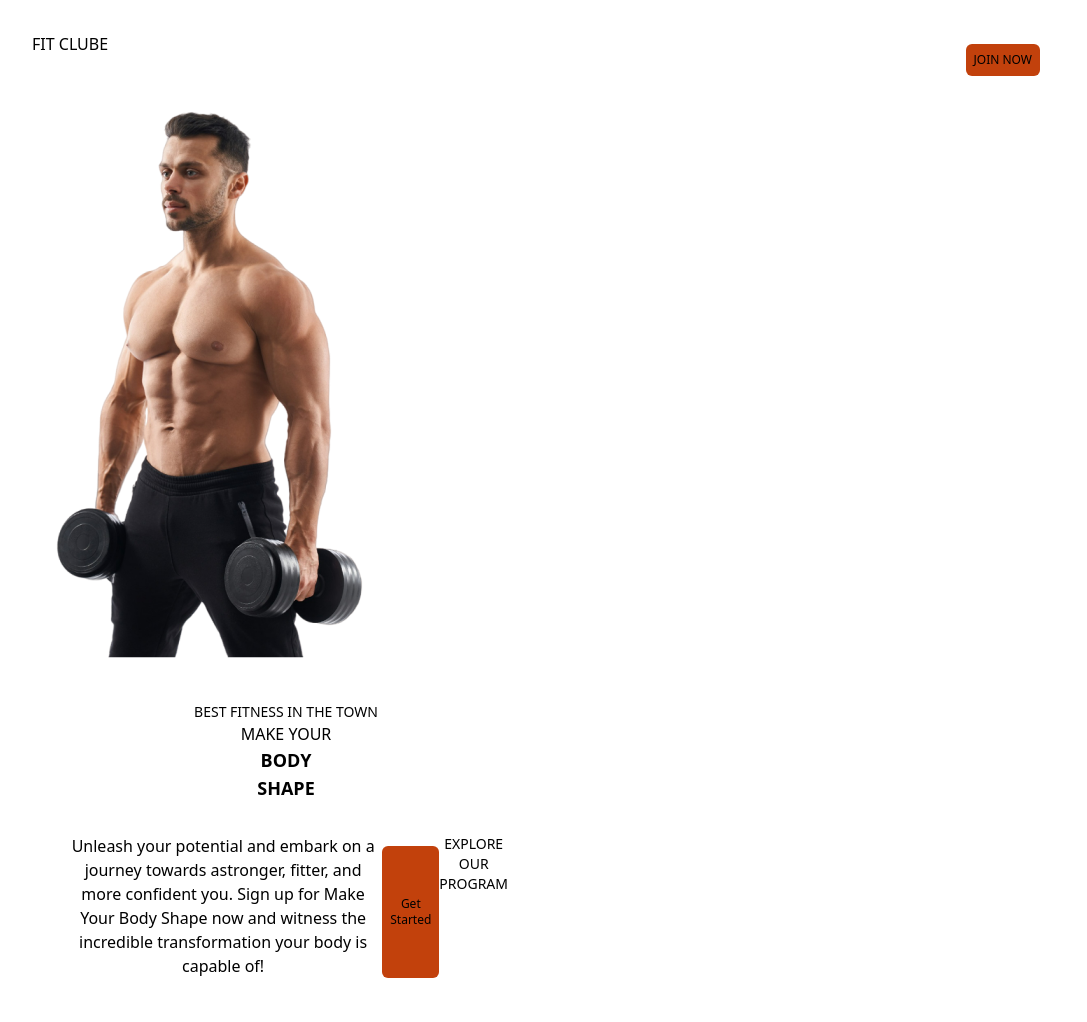
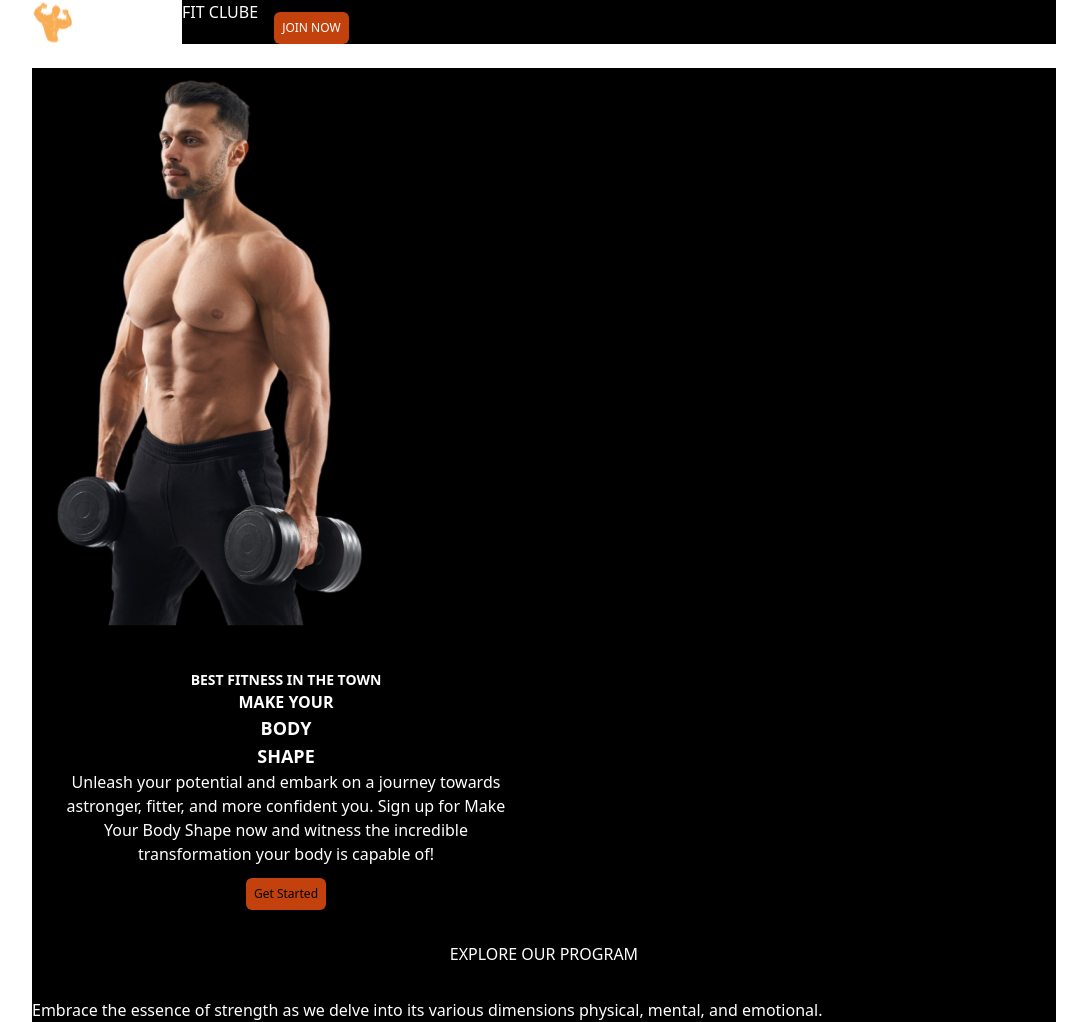
Before and after one commit to Rafaelteppa/prova, a Next.js app: page / in a window 1280 px wide. Shown: the whole page, without its empty margins (96-1183 px from the left). Built offline with nearby package versions, Linux system fonts and the light colour scheme.

Commit message:
fx: meio

```diff
--- a/app/components/Banner.tsx
+++ b/app/components/Banner.tsx
@@ -1,40 +1,33 @@
 export default function Banner(){
     return(
-        <div className="mt-6 gap-2 grid grid-cols-2 ">
-      <div className="">
+        <div className="mt-6 gap-2 grid grid-cols-2 bg-black">
+      <div className="bg-black">
                  <a href="">
                  <img src="/img/homem.png" alt="" />
                  </a>
 
-        <div className="mt-3 p-8 text-orange bg-orange">
-        <h2 className="text-sm">BEST FITNESS IN THE TOWN</h2>
-        <h3 className="text-base">MAKE YOUR</h3>
-        <h4 className="text-lg font-bold">BODY</h4>
-        <h5 className="text-lg font-bold">SHAPE</h5>
+        <div className="mt-3 p-8 bg-black">
+        <h2 className="text-sm font-bold text-white">BEST FITNESS IN THE TOWN</h2>
+        <h3 className="text-base font-bold text-white">MAKE YOUR</h3>
+        <h4 className="text-lg font-bold text-white ">BODY</h4>
+        <h5 className="text-lg font-bold text-white">SHAPE</h5>
 
-        <div className="md:flex justify-between lg:mt-8 text-center">
+        <div className="md:flex justify-text  text-center text-white">
         <p>
         Unleash your potential and embark on a journey towards astronger, fitter, and more confident you. Sign up for Make
         Your Body Shape now and witness the incredible transformation your body is capable of!
         </p>
+        </div>
 
         <button
-        className="bg-orange-700 rounded-md  text-xs text-center p-2 mt-3">
+        className="bg-orange-700 rounded-md  text-xs text-center p-2 mt-3 margin-text">
         Get Started
 
         </button>
-
-
-
-         <div>
-        <h2 className="text-sm">EXPLORE OUR PROGRAM</h2>
-
         </div>
-
 
         </div>
         </div>
-        </div>
-        </div>
+
     )
 }
--- a/app/components/Header.tsx
+++ b/app/components/Header.tsx
@@ -2,15 +2,16 @@
 
 export default function Header() {
   return (
-    <div className="md:flex justify-between lg:mt-8 text-center">
+    <div className="md:flex  text-white  bg-black">
+      <img src="/img/logo.png" alt="" />
     <h1>FIT CLUBE</h1>
-    <nav className="space-x-2 mx-4">
+    <nav className=" mx-4">
     <button
-        className="bg-orange-700 rounded-md border-lime-600 text-xs text-center p-2 mt-3">
+        className="bg-orange-700 rounded-md text-xs text-center  p-2 mt-3">
         JOIN NOW
         </button>
         </nav>
     </div>
 
-  );
+  )
 }
--- /dev/null
+++ b/app/components/Program.tsx
@@ -0,0 +1,17 @@
+export default function Program(){
+    return(
+        <div className=" bg-black">
+        <h2 className="  text-white">EXPLORE OUR PROGRAM</h2>
+        <div className="  md:flex justify-text lg:mt-8  text-white">
+        <p>
+
+
+        Embrace the essence of strength as we delve into its various dimensions physical, mental, and emotional.
+        </p>
+       </div>
+        </div>
+
+
+
+    )
+}
--- a/app/page.tsx
+++ b/app/page.tsx
@@ -1,12 +1,16 @@
 
 import Banner from "./components/Banner";
+import Program from "./components/Program";
+
 import Header from "./components/Header";
 
 export default function Home() {
   return (
-    <div className="bg-white">
+    <div>
       <Header />
       <Banner/>
+      <Program/>
+
 
     </div>
 
```
Also changed, not shown: app/components/Landscape.tsx (deleted), public/img/logo.png (added).
